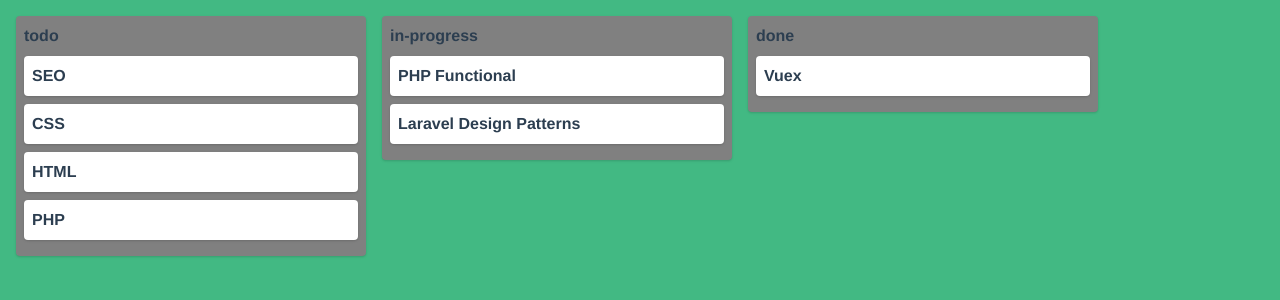
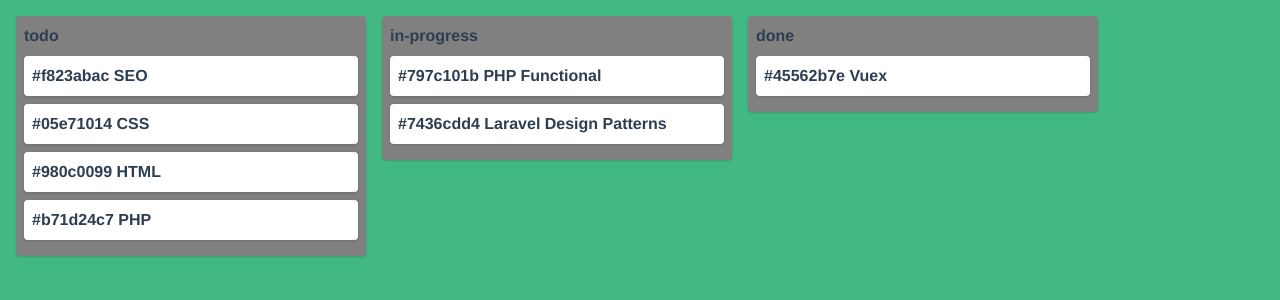
Before and after one commit to mateussfortes/trello-clone-vuejs, a Vue app: page / in a window 1280 px wide. Shown: the top 300 px of the page. Built offline with nearby package versions, Linux system fonts and the light colour scheme.

Commit message:
Opening Tasks in a Modal

```diff
--- a/src/router/index.js
+++ b/src/router/index.js
@@ -1,14 +1,23 @@
 import Vue from "vue";
 import VueRouter from "vue-router";
 import Board from "../views/Board.vue";
+import Task from "../views/Task.vue";
+
 
 Vue.use(VueRouter);
 
 const routes = [
   {
     path: "/",
-    name: "Board",
-    component: Board
+    name: "board",
+    component: Board,
+    children: [
+      {
+          path: 'task/:id',
+          name: 'task',
+          component: Task
+      }
+    ]
   }
 ];
 
--- a/src/store/index.js
+++ b/src/store/index.js
@@ -1,7 +1,9 @@
 import Vue from "vue";
 import Vuex from "vuex";
 import defaultBoard from "@/default-board";
-import { saveStatePlugin } from "../utils";
+import { saveStatePlugin } from "@/utils";
+
+console.log(JSON.parse(localStorage.getItem('board')))
 
 Vue.use(Vuex);
 
@@ -12,7 +14,17 @@
   state: {
     board
   },
-  mutations: {},
-  actions: {},
-  modules: {}
+  getters: {
+    getTask(state) {
+      return (id) => {
+        for(const column of state.board.columns) {
+          for(const task of column.tasks) {
+            if(task.id === id) {
+              return task
+            }
+          }
+        }
+      }
+    }
+  }
 });
--- a/src/utils.js
+++ b/src/utils.js
@@ -3,7 +3,12 @@
 }
 
 export function saveStatePlugin (store) {
-    store.subscribe(
-      (mutation, state) => localStorage.setItem('boards', JSON.stringify(state.boards))
-    )
-  }
+  store.subscribe(
+    (mutation, state) => {
+      localStorage.setItem(
+        'board',
+        JSON.stringify(state.board)
+      )
+    }
+  )
+}
--- a/src/views/Board.vue
+++ b/src/views/Board.vue
@@ -15,9 +15,12 @@
                         class="task"
                         v-for="(task, $taskIndex) of column.tasks"
                         :key="$taskIndex"
+                        @click="goToTask(task)"
                     >
 
-                        <span class="w-full flex-no-shrink font-bold">{{ task.name }}</span>
+                        <span class="w-full flex-no-shrink font-bold">
+                            #{{ task.id }} {{ task.name }}
+                        </span>
 
                         <p
                             v-if="task.description"
@@ -31,6 +34,14 @@
             </div>
         </div>
 
+        <div
+            class="task-bg"
+            v-if="isTaskOpen"
+            @click.self="close"
+        >
+            <router-view/>
+        </div>
+
     </div>
 </template>
 
@@ -39,7 +50,20 @@
 import { mapState } from 'vuex'
 
 export default {
-    computed: mapState(['board'])
+    computed: {
+        ...mapState(['board']),
+        isTaskOpen() {
+            return this.$route.name === 'task'
+        }
+    },
+    methods: {
+        goToTask(task) {
+            this.$router.push({ name: 'task', params: { id: task.id } } )
+        },
+        close() {
+            this.$router.push({ name: 'board' })
+        }
+    }
 }
 
 </script>
@@ -63,7 +87,7 @@
 }
 
 .task-bg {
-  @apply absolute;
+  @apply absolute inset-0;
   background: rgba(0,0,0,0.5);
 }
 
--- /dev/null
+++ b/src/views/Task.vue
@@ -0,0 +1,26 @@
+<template>
+    <div class="task-view">
+        <div class="flex flex-col flex-grow item-start justify-between px-4">
+            {{ task.name }}
+        </div>
+    </div>
+</template>
+
+<script>
+    import { mapGetters } from 'vuex'
+
+    export default {
+        computed: {
+            ...mapGetters(['getTask']),
+            task() {
+                return this.getTask(this.$route.params.id)
+            }
+        }
+    }
+</script>
+
+<style>
+    @apply relative flex flex-row bg-white mx-4 m-32 mx-auto py-4 text-left rounded
+    shadow;
+    max-width: 700px;
+</style>
```
